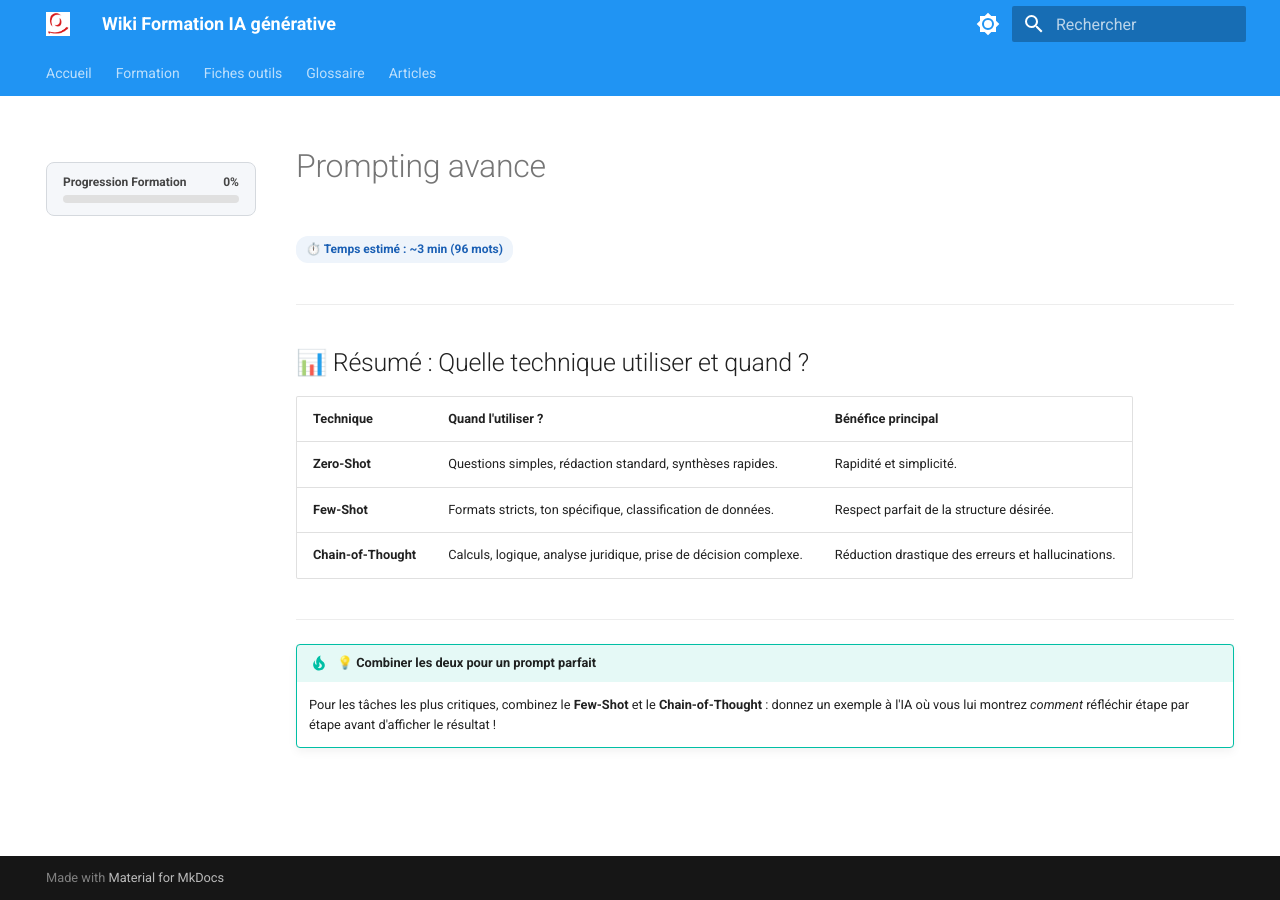
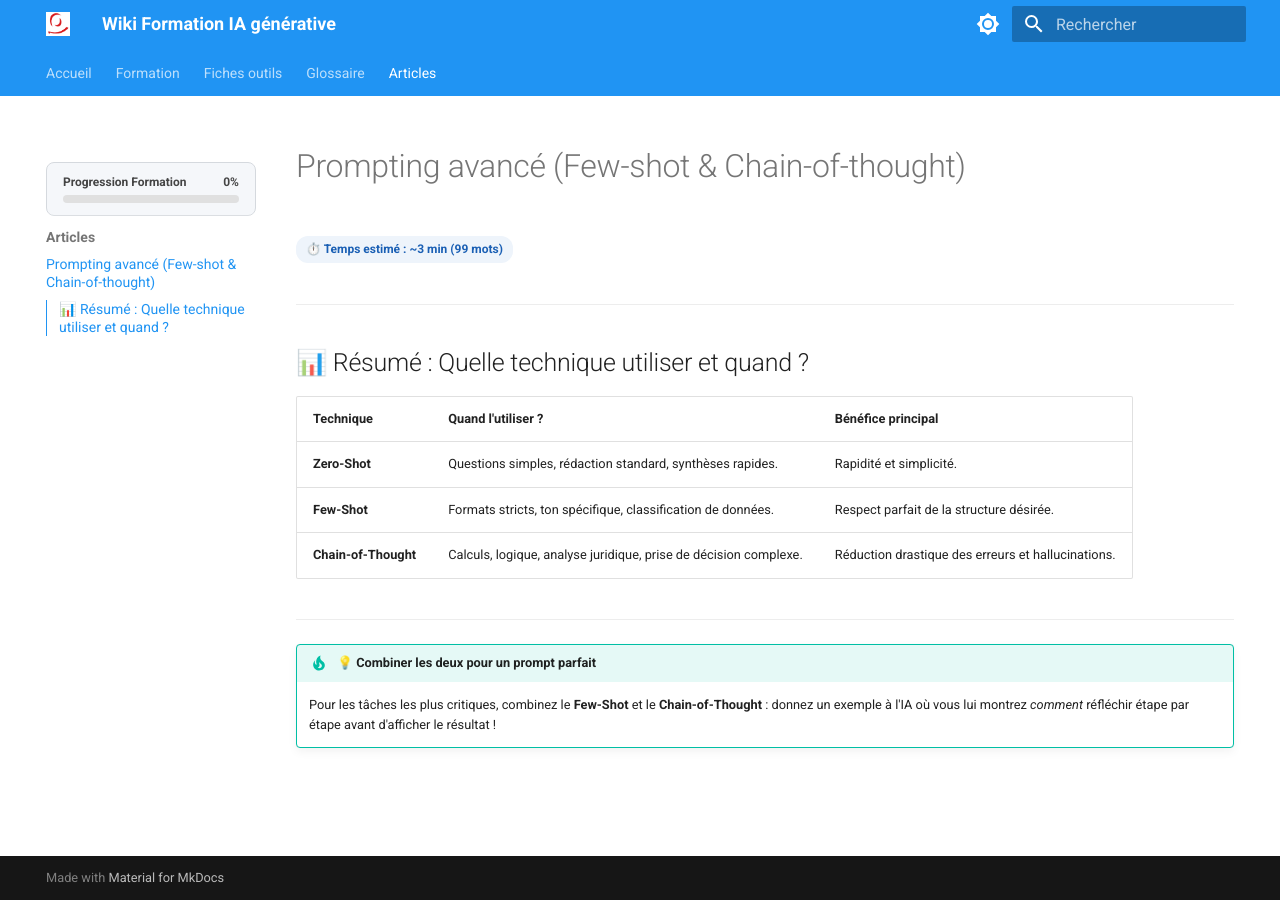
Before and after one commit to pierre-l-hue/wiki-formation-ia, an MkDocs documentation site: the page built from docs/articles/prompting-avance.md, in a window 1280 px wide. Built offline with MkDocs 1.6.1 and Material for MkDocs 9.7.7, drawn with Linux system fonts in a browser that asks for light colours.

Commit message:
Modify articles section and emoji settings
Updated article link and removed emoji configuration.

```diff
--- a/mkdocs.yml
+++ b/mkdocs.yml
@@ -60,12 +60,11 @@
       - 4D Fluency: outils/4d-fluency.md
   - Glossaire: glossaire.md
   - Articles:
-      - Vue d'ensemble: articles/index.md
+      - Prompting avancé (Few-shot & Chain-of-thought): articles/prompting-avance.md
 
 plugins:
   - search:
       lang: fr
-
 
 markdown_extensions:
   - admonition
@@ -75,9 +74,7 @@
   - pymdownx.details
   - pymdownx.superfences
   - attr_list
-  - pymdownx.emoji:
-      emoji_index: !!python/name:material.extensions.emoji.twemoji
-      emoji_generator: !!python/name:material.extensions.emoji.to_svg
+  - pymdownx.emoji
   - pymdownx.tabbed:
       alternate_style: true
   - md_in_html
```
